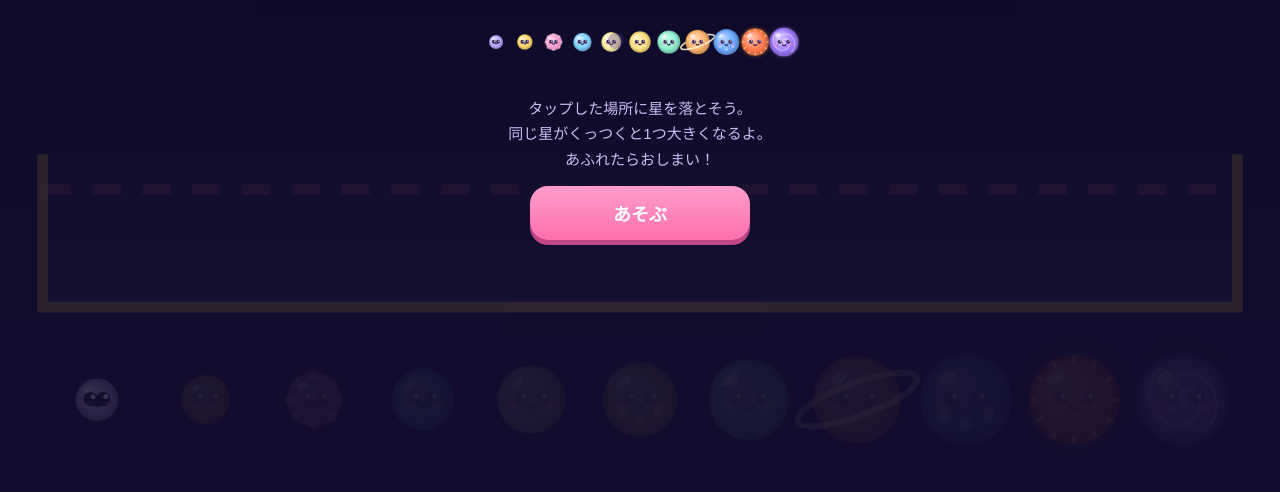
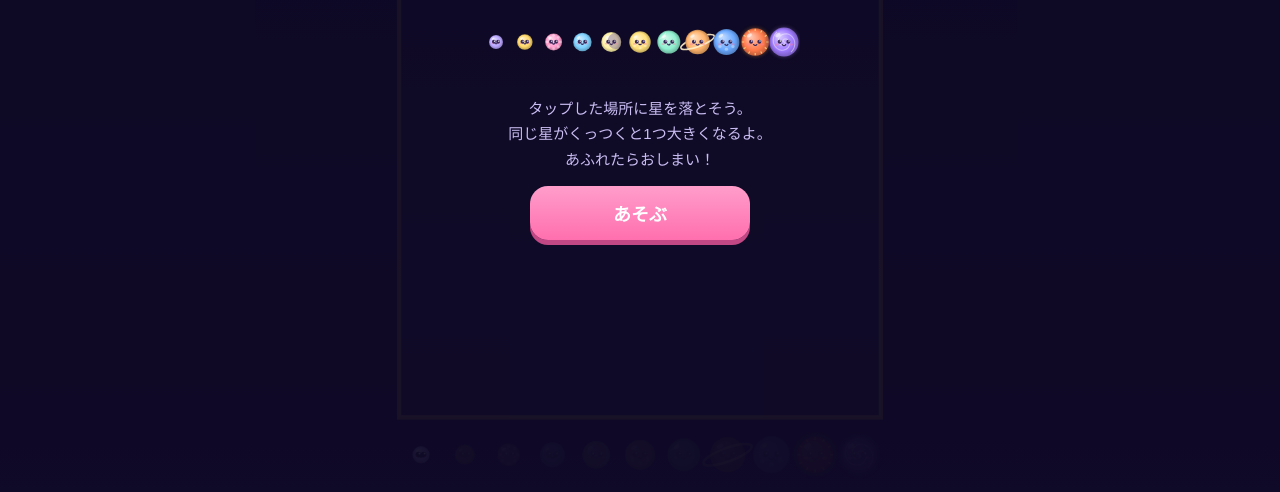
Before and after one commit to Zhuang416515/star-webtest, a plain HTML site: page g/app/hoshidrop/index.html in a window 1280 px wide. Shown: the part 308-800 px from the top of the page. Drawn offline with Linux system fonts and the light colour scheme.

Commit message:
hoshidrop: layout cap, clip deco, darker overlay

```diff
--- a/g/app/hoshidrop/draw.js
+++ b/g/app/hoshidrop/draw.js
@@ -38,7 +38,7 @@ function drawTier(ctx, t, x, y, r, a, blink) {
   var g = ctx.createRadialGradient(-r * 0.35, -r * 0.4, r * 0.1, 0, 0, r);
   g.addColorStop(0, shade(tier.c, 0.55)); g.addColorStop(0.7, tier.c); g.addColorStop(1, shade(tier.c, -0.25));
   ctx.fillStyle = g; ctx.beginPath(); ctx.arc(0, 0, r, 0, 7); ctx.fill();
-  deco(ctx, t, r);
+  ctx.save(); ctx.clip(); deco(ctx, t, r); ctx.restore(); // 装饰不超出圆
   if (t === 7) ring(ctx, r, true);
   ctx.rotate(-a);
   face(ctx, r, blink);
@@ -56,7 +56,7 @@ function ring(ctx, r, front) {
 function deco(ctx, t, r) {
   ctx.fillStyle = 'rgba(255,255,255,.35)';
   if (t === 2) { // 金平糖：小突起
-    for (var i = 0; i < 8; i++) { var q = i * Math.PI / 4; ctx.beginPath(); ctx.arc(Math.cos(q) * r * 0.92, Math.sin(q) * r * 0.92, r * 0.18, 0, 7); ctx.fill(); }
+    for (var i = 0; i < 8; i++) { var q = i * Math.PI / 4; ctx.beginPath(); ctx.arc(Math.cos(q) * r * 0.78, Math.sin(q) * r * 0.78, r * 0.16, 0, 7); ctx.fill(); }
   } else if (t === 4) { // 新月：阴影
     ctx.fillStyle = 'rgba(80,60,150,.35)'; ctx.beginPath(); ctx.arc(r * 0.45, -r * 0.1, r * 0.8, 0, 7); ctx.fill();
   } else if (t === 5 || t === 8) { // 坑 / 云
--- a/g/app/hoshidrop/game.js
+++ b/g/app/hoshidrop/game.js
@@ -11,7 +11,7 @@
   };
   var cv = document.getElementById('cv'), ctx = cv.getContext('2d');
   var $ = function (id) { return document.getElementById(id); };
-  var S, H, dpr, left = 12, right = W - 12, top = 130, bottom, dropY = 104, dangerY = 140;
+  var S, H, dpr, ox = 0, oy = 0, left = 12, right = W - 12, top, bottom, dropY, dangerY;
   var engine, balls, parts, score, shown, best = Hoshi.load('hoshidrop.best', 0), maxTier;
   var cur, next, aimX = W / 2, cooldown = 0, overTimer = 0, running = false, shake = 0, last = 0, acc = 0, queue = [];
 
@@ -21,7 +21,10 @@
     dpr = Math.min(window.devicePixelRatio || 1, 2);
     cv.width = innerWidth * dpr; cv.height = innerHeight * dpr;
     cv.style.width = innerWidth + 'px'; cv.style.height = innerHeight + 'px';
-    S = innerWidth / W; H = innerHeight / S; bottom = H - 52;
+    // 宽屏时保持竖屏比例并居中；瓶子高度有上限，多出的空间留在上方
+    S = Math.min(innerWidth / W, innerHeight / (W * 1.55)); ox = (innerWidth / S - W) / 2; H = innerHeight / S;
+    bottom = H - 52; top = Math.max(130, bottom - 480); oy = top - 130;
+    dangerY = top + 10; dropY = top - 26;
   }
 
   function pick() { var r = Math.random(); return r < 0.3 ? 0 : r < 0.58 ? 1 : r < 0.8 ? 2 : r < 0.92 ? 3 : 4; }
@@ -99,7 +102,8 @@
 
   function render() {
     ctx.setTransform(dpr * S, 0, 0, dpr * S, 0, 0);
-    ctx.clearRect(0, 0, W, H);
+    ctx.clearRect(0, 0, innerWidth / S, H);
+    ctx.translate(ox, 0);
     ctx.save();
     if (shake > 0.3) ctx.translate((Math.random() - 0.5) * shake, (Math.random() - 0.5) * shake);
     // 瓶子
@@ -126,6 +130,7 @@
   }
 
   function hud() {
+    ctx.save(); ctx.translate(0, oy);
     ctx.fillStyle = '#fff'; ctx.font = 'bold 30px sans-serif'; ctx.textAlign = 'left';
     ctx.fillText(Math.round(shown), 16, 38);
     ctx.fillStyle = '#c9bdf2'; ctx.font = '12px sans-serif';
@@ -136,9 +141,10 @@
     var n = Tiers.length, sx = (right - left) / n;
     for (var i = 0; i < n; i++) {
       ctx.globalAlpha = i <= maxTier ? 1 : 0.3;
-      drawTier(ctx, i, left + sx * (i + 0.5), bottom + 26, Math.min(sx * 0.42, 6 + i * 0.9), 0, false);
+      drawTier(ctx, i, left + sx * (i + 0.5), bottom + 26 - oy, Math.min(sx * 0.42, 6 + i * 0.9), 0, false);
     }
     ctx.globalAlpha = 1;
+    ctx.restore();
   }
 
   function loop(ts) {
@@ -168,7 +174,7 @@
     $('start').classList.add('hidden'); $('over').classList.add('hidden');
   }
 
-  function aim(e) { aimX = (e.clientX) / S; }
+  function aim(e) { aimX = e.clientX / S - ox; }
   cv.addEventListener('pointerdown', function (e) { aim(e); });
   cv.addEventListener('pointermove', function (e) { aim(e); });
   cv.addEventListener('pointerup', function (e) { aim(e); drop(); });
--- a/g/app/shared/hoshi.css
+++ b/g/app/shared/hoshi.css
@@ -12,7 +12,7 @@ html, body {
 canvas { display: block; }
 .overlay {
   position: fixed; inset: 0; display: flex; flex-direction: column; align-items: center; justify-content: center;
-  gap: 14px; padding: 24px 16px; background: rgba(12, 8, 34, 0.82); text-align: center; overflow-y: auto; touch-action: pan-y;
+  gap: 14px; padding: 24px 16px; background: rgba(12, 8, 34, 0.93); text-align: center; overflow-y: auto; touch-action: pan-y;
 }
 .overlay.hidden { display: none; }
 .title { font-size: 40px; font-weight: 800; color: var(--gold); letter-spacing: 2px; text-shadow: 0 3px 0 #7a4fd0; margin: 0; }
--- a/g/dev/hoshidrop/draw.js
+++ b/g/dev/hoshidrop/draw.js
@@ -38,7 +38,7 @@ function drawTier(ctx, t, x, y, r, a, blink) {
   var g = ctx.createRadialGradient(-r * 0.35, -r * 0.4, r * 0.1, 0, 0, r);
   g.addColorStop(0, shade(tier.c, 0.55)); g.addColorStop(0.7, tier.c); g.addColorStop(1, shade(tier.c, -0.25));
   ctx.fillStyle = g; ctx.beginPath(); ctx.arc(0, 0, r, 0, 7); ctx.fill();
-  deco(ctx, t, r);
+  ctx.save(); ctx.clip(); deco(ctx, t, r); ctx.restore(); // 装饰不超出圆
   if (t === 7) ring(ctx, r, true);
   ctx.rotate(-a);
   face(ctx, r, blink);
@@ -56,7 +56,7 @@ function ring(ctx, r, front) {
 function deco(ctx, t, r) {
   ctx.fillStyle = 'rgba(255,255,255,.35)';
   if (t === 2) { // 金平糖：小突起
-    for (var i = 0; i < 8; i++) { var q = i * Math.PI / 4; ctx.beginPath(); ctx.arc(Math.cos(q) * r * 0.92, Math.sin(q) * r * 0.92, r * 0.18, 0, 7); ctx.fill(); }
+    for (var i = 0; i < 8; i++) { var q = i * Math.PI / 4; ctx.beginPath(); ctx.arc(Math.cos(q) * r * 0.78, Math.sin(q) * r * 0.78, r * 0.16, 0, 7); ctx.fill(); }
   } else if (t === 4) { // 新月：阴影
     ctx.fillStyle = 'rgba(80,60,150,.35)'; ctx.beginPath(); ctx.arc(r * 0.45, -r * 0.1, r * 0.8, 0, 7); ctx.fill();
   } else if (t === 5 || t === 8) { // 坑 / 云
--- a/g/dev/shared/hoshi.css
+++ b/g/dev/shared/hoshi.css
@@ -12,7 +12,7 @@ html, body {
 canvas { display: block; }
 .overlay {
   position: fixed; inset: 0; display: flex; flex-direction: column; align-items: center; justify-content: center;
-  gap: 14px; padding: 24px 16px; background: rgba(12, 8, 34, 0.82); text-align: center; overflow-y: auto; touch-action: pan-y;
+  gap: 14px; padding: 24px 16px; background: rgba(12, 8, 34, 0.93); text-align: center; overflow-y: auto; touch-action: pan-y;
 }
 .overlay.hidden { display: none; }
 .title { font-size: 40px; font-weight: 800; color: var(--gold); letter-spacing: 2px; text-shadow: 0 3px 0 #7a4fd0; margin: 0; }
--- a/g/review/hoshidrop/draw.js
+++ b/g/review/hoshidrop/draw.js
@@ -38,7 +38,7 @@ function drawTier(ctx, t, x, y, r, a, blink) {
   var g = ctx.createRadialGradient(-r * 0.35, -r * 0.4, r * 0.1, 0, 0, r);
   g.addColorStop(0, shade(tier.c, 0.55)); g.addColorStop(0.7, tier.c); g.addColorStop(1, shade(tier.c, -0.25));
   ctx.fillStyle = g; ctx.beginPath(); ctx.arc(0, 0, r, 0, 7); ctx.fill();
-  deco(ctx, t, r);
+  ctx.save(); ctx.clip(); deco(ctx, t, r); ctx.restore(); // 装饰不超出圆
   if (t === 7) ring(ctx, r, true);
   ctx.rotate(-a);
   face(ctx, r, blink);
@@ -56,7 +56,7 @@ function ring(ctx, r, front) {
 function deco(ctx, t, r) {
   ctx.fillStyle = 'rgba(255,255,255,.35)';
   if (t === 2) { // 金平糖：小突起
-    for (var i = 0; i < 8; i++) { var q = i * Math.PI / 4; ctx.beginPath(); ctx.arc(Math.cos(q) * r * 0.92, Math.sin(q) * r * 0.92, r * 0.18, 0, 7); ctx.fill(); }
+    for (var i = 0; i < 8; i++) { var q = i * Math.PI / 4; ctx.beginPath(); ctx.arc(Math.cos(q) * r * 0.78, Math.sin(q) * r * 0.78, r * 0.16, 0, 7); ctx.fill(); }
   } else if (t === 4) { // 新月：阴影
     ctx.fillStyle = 'rgba(80,60,150,.35)'; ctx.beginPath(); ctx.arc(r * 0.45, -r * 0.1, r * 0.8, 0, 7); ctx.fill();
   } else if (t === 5 || t === 8) { // 坑 / 云
--- a/g/review/shared/hoshi.css
+++ b/g/review/shared/hoshi.css
@@ -12,7 +12,7 @@ html, body {
 canvas { display: block; }
 .overlay {
   position: fixed; inset: 0; display: flex; flex-direction: column; align-items: center; justify-content: center;
-  gap: 14px; padding: 24px 16px; background: rgba(12, 8, 34, 0.82); text-align: center; overflow-y: auto; touch-action: pan-y;
+  gap: 14px; padding: 24px 16px; background: rgba(12, 8, 34, 0.93); text-align: center; overflow-y: auto; touch-action: pan-y;
 }
 .overlay.hidden { display: none; }
 .title { font-size: 40px; font-weight: 800; color: var(--gold); letter-spacing: 2px; text-shadow: 0 3px 0 #7a4fd0; margin: 0; }
```
Also changed, not shown: g/dev/hoshidrop/game.js (+11 -5 lines), g/review/hoshidrop/game.js (+11 -5 lines).
